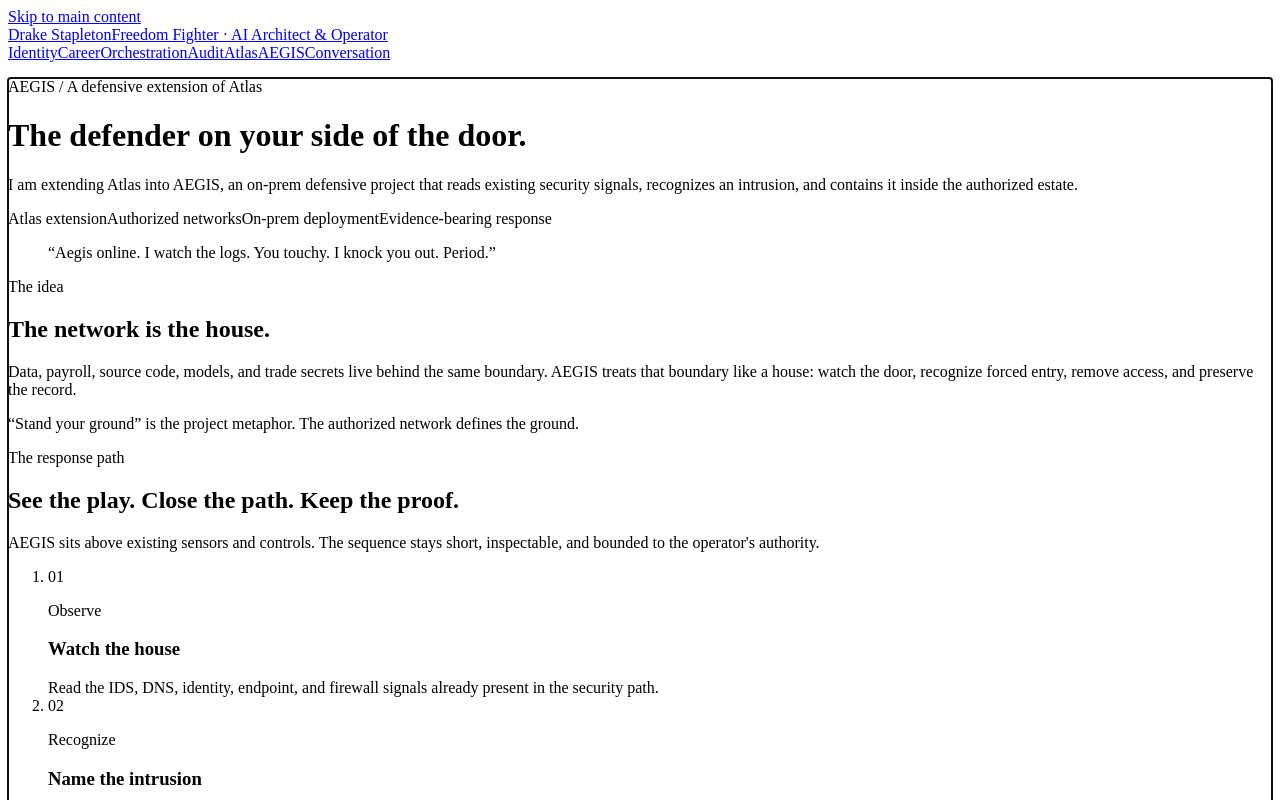
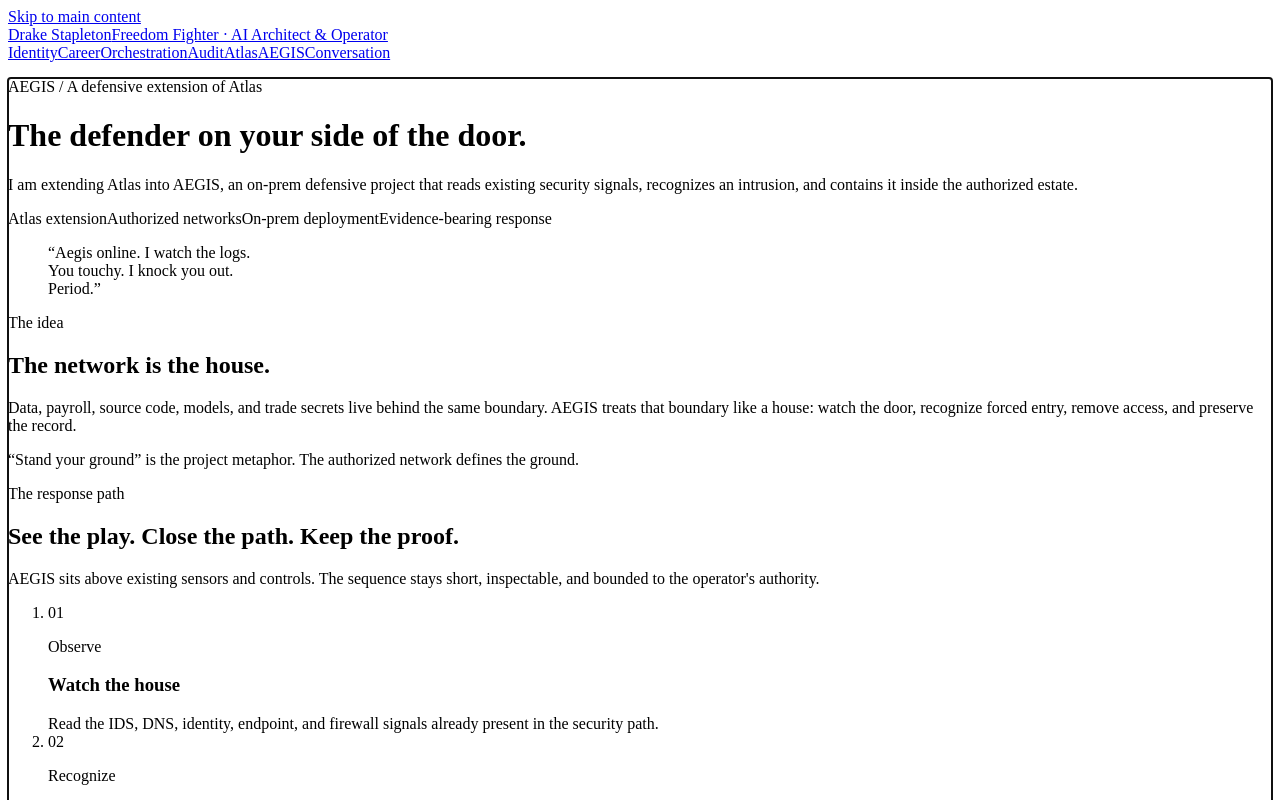
Before and after one commit to dhgmonkey/drakestapleton.com, a React (Vite) app: page /aegis in a window 1280 px wide. Shown: the top 800 px of the page. Built offline with nearby package versions, Linux system fonts and the light colour scheme.

Commit message:
Keep the AEGIS knockout sentence on one line (#19)
Co-authored-by: Monkey <opalcousa@gmail.com>

```diff
--- a/src/pages/AegisPage.tsx
+++ b/src/pages/AegisPage.tsx
@@ -79,7 +79,11 @@ export function AegisPage() {
       </div>
 
       <blockquote className="aegis-tagline">
-        “Aegis online. I watch the logs. You touchy. I knock you out. Period.”
+        “Aegis online. I watch the logs.
+        <br />
+        <span>You touchy. I knock you out.</span>
+        <br />
+        Period.”
       </blockquote>
 
       <section className="aegis-house" aria-labelledby="aegis-house-heading">
--- a/src/styles/global.css
+++ b/src/styles/global.css
@@ -784,6 +784,7 @@ h4 { margin: 0; }
   font: italic 500 clamp(31px, 5vw, 62px)/1.12 var(--display);
   text-align: center;
 }
+.aegis-tagline span { white-space: nowrap; }
 .aegis-house {
   margin-inline: calc(50% - 50vw);
   padding: var(--section) max(var(--gutter), calc((100vw - var(--page)) / 2 + var(--gutter)));
@@ -1112,6 +1113,7 @@ th { color: var(--muted); font-size: 10px; letter-spacing: .08em; text-transform
   .aegis-eval-grid { grid-template-columns: 1fr; }
   .aegis-scope-strip span { border-right: 0; border-bottom: 1px solid var(--line); }
   .aegis-scope-strip span:last-child { border-bottom: 0; }
+  .aegis-tagline span { white-space: normal; }
   .aegis-flow li,
   .aegis-flow li + li { padding: 26px 0 30px; border-right: 0; }
   .aegis-eval-grid article { min-height: auto; }
```
